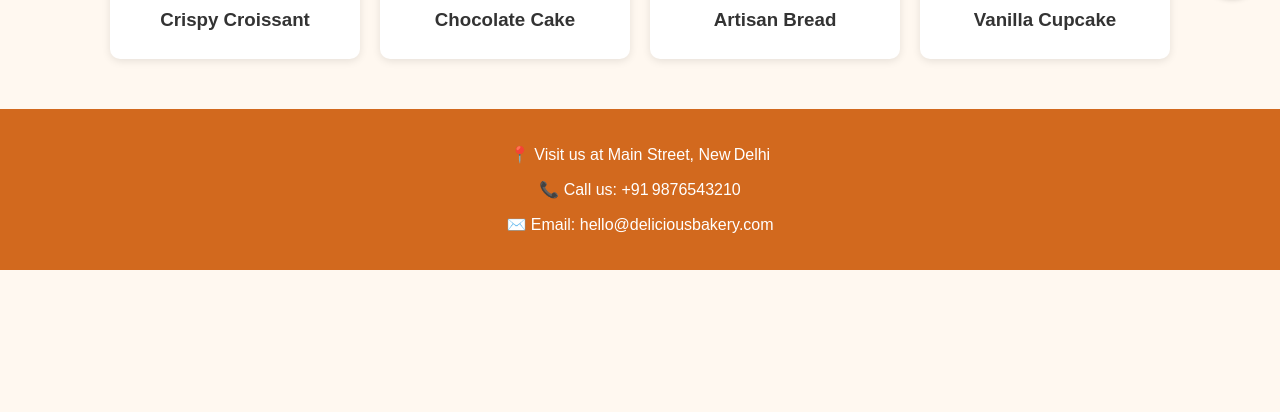
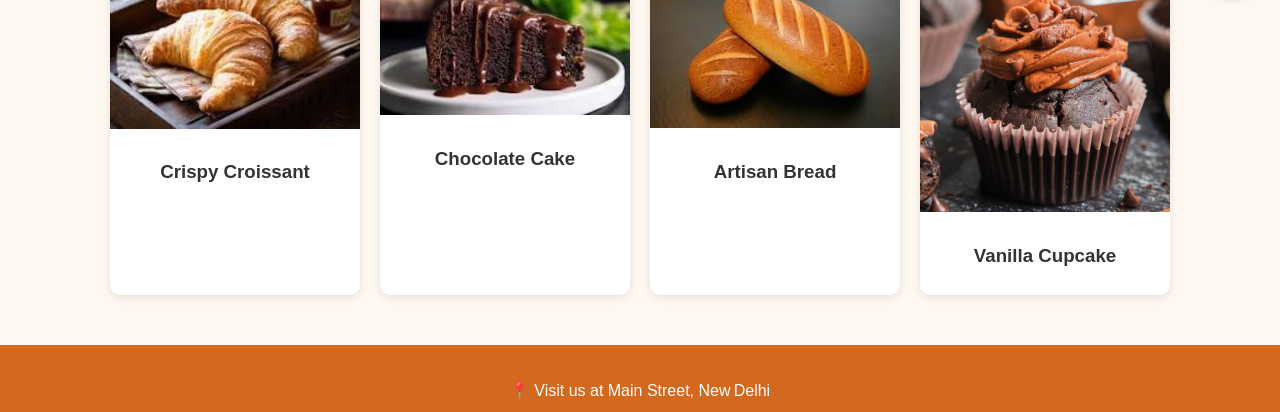
Before and after one commit to kamran00060006-sketch/Bakery, a plain HTML site: page index.html in a window 1280 px wide. Shown: the part 784-1196 px from the top of the page. Before the commit the page ends 1054 px from the top, so only its background shows below. Drawn offline with Linux system fonts and the light colour scheme; files whose address does not match are found by name.

Commit message:
Update index.html

```diff
--- a/index.html
+++ b/index.html
@@ -31,19 +31,19 @@
   <h2>Our Specialties</h2>
   <div class="product-grid">
     <div class="product">
-      <img src="images/croissant.jpg" alt="Croissant" />
+      <img src="croissant.jpg" alt="Croissant" />
       <h3>Crispy Croissant</h3>
     </div>
     <div class="product">
-      <img src="images/cake.jpg" alt="Cake" />
+      <img src="cake.jpg" alt="Cake" />
       <h3>Chocolate Cake</h3>
     </div>
     <div class="product">
-      <img src="images/bread.jpg" alt="Bread" />
+      <img src="bread.jpg" alt="Bread" />
       <h3>Artisan Bread</h3>
     </div>
     <div class="product">
-      <img src="images/cupcake.jpg" alt="Cupcake" />
+      <img src="cupcake.jpg" alt="Cupcake" />
       <h3>Vanilla Cupcake</h3>
     </div>
   </div>
```
